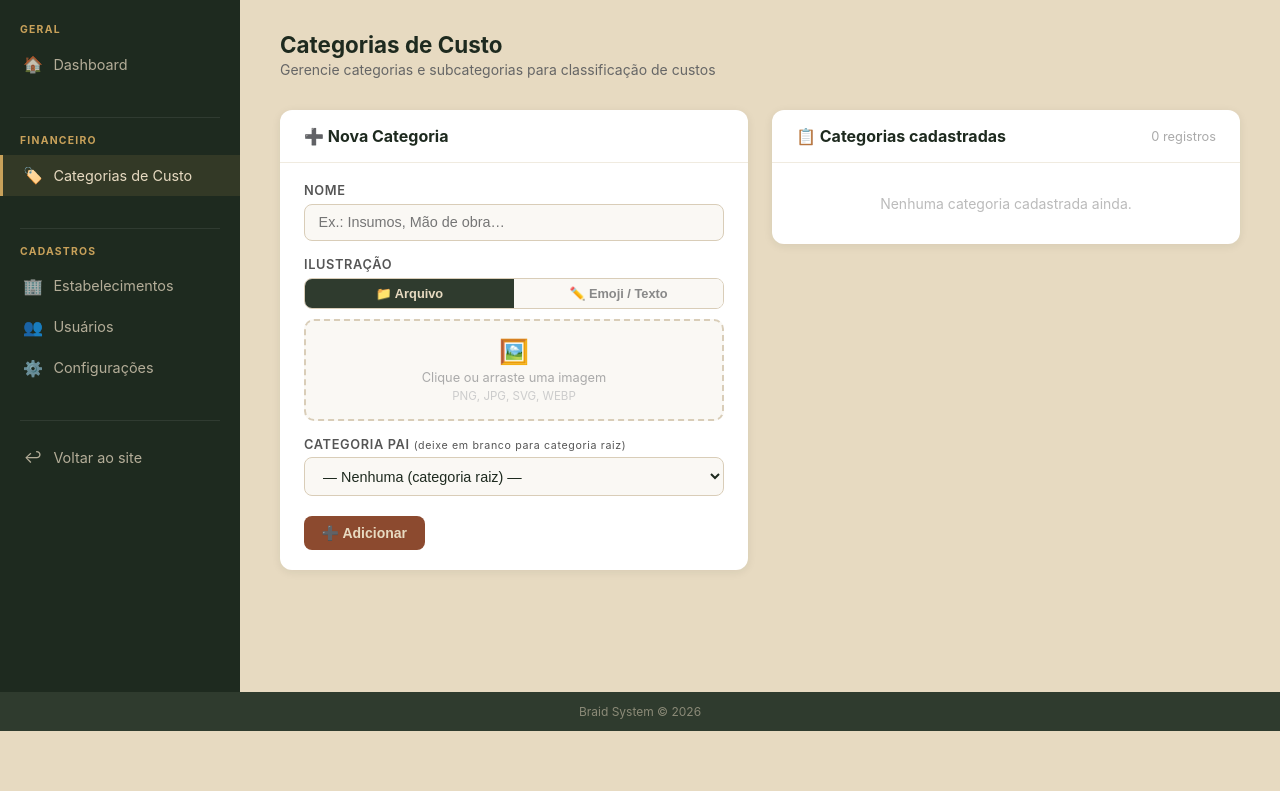
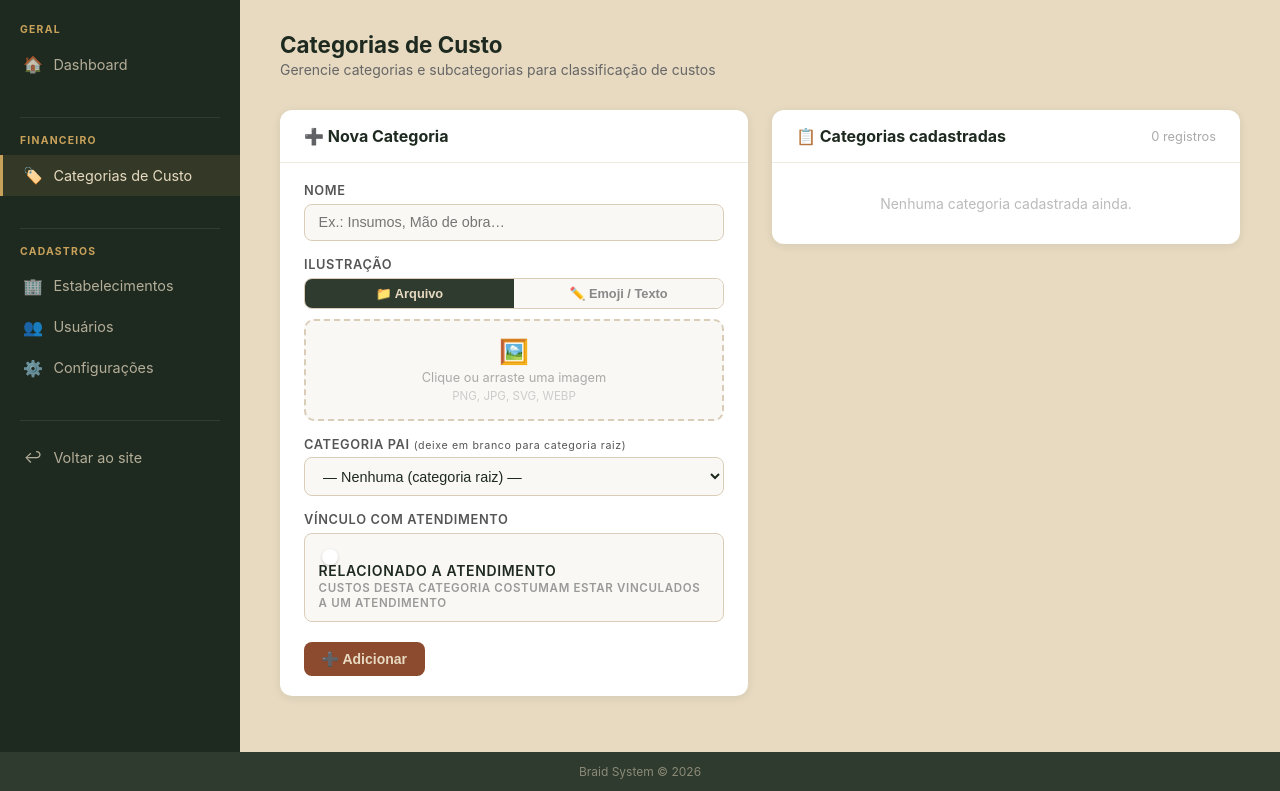
Before and after one commit to welder60/braid_system, a Django app: page /admin-painel/categorias-custo/ in a window 1280 px wide. Shown: the part 69-860 px from the top of the page. Before the commit the page ends 800 px from the top, so only its background shows below. Run offline with Django 5.2, Linux system fonts and the light colour scheme; data that the repository does not hold is empty.

Commit message:
Add vinculado_atendimento to CategoriaCusto
Introduce a boolean field `vinculado_atendimento` on CategoriaCusto (with migration) to indicate categories typically linked to an atendimento. Update model and add migration 0002. Wire up create/edit views to read the checkbox (`request.POST.get('vinculado_atendimento') == 'on'`) and save the flag. Update the categorias_custo template: add toggle switch styles and form input, and show an "Atendimento" column with indicator icons for categories and subcategories.

```diff
--- a/braid_system/core/models/custo.py
+++ b/braid_system/core/models/custo.py
@@ -13,6 +13,10 @@ class CategoriaCusto(models.Model):
         on_delete=models.SET_NULL,
         related_name='subcategorias',
         db_column='id_nivel_superior',
+    )
+    vinculado_atendimento = models.BooleanField(
+        default=False,
+        help_text='Indica que custos desta categoria costumam estar associados a um atendimento.',
     )
 
     class Meta:
--- a/braid_system/core/templates/core/categorias_custo.html
+++ b/braid_system/core/templates/core/categorias_custo.html
@@ -309,6 +309,44 @@
       font-size: 0.875rem;
     }
 
+    /* ── Toggle switch ── */
+    .toggle-row {
+      display: flex;
+      align-items: center;
+      gap: 0.75rem;
+      padding: 0.65rem 0.85rem;
+      border: 1px solid #d9cdb8;
+      border-radius: 8px;
+      background: #faf8f4;
+      cursor: pointer;
+    }
+    .toggle-row input[type="checkbox"] { display: none; }
+    .toggle-track {
+      width: 40px;
+      height: 22px;
+      border-radius: 22px;
+      background: #d0c9b8;
+      position: relative;
+      flex-shrink: 0;
+      transition: background 0.2s;
+    }
+    .toggle-track::after {
+      content: '';
+      position: absolute;
+      top: 3px;
+      left: 3px;
+      width: 16px;
+      height: 16px;
+      border-radius: 50%;
+      background: #fff;
+      transition: left 0.2s;
+      box-shadow: 0 1px 3px rgba(0,0,0,0.2);
+    }
+    .toggle-row input:checked + .toggle-track { background: var(--color-moss); }
+    .toggle-row input:checked + .toggle-track::after { left: 21px; }
+    .toggle-label { font-size: 0.875rem; color: var(--color-forest); line-height: 1.3; }
+    .toggle-label small { display: block; font-size: 0.72rem; color: #999; }
+
     /* ── Modal de confirmação ── */
     .modal-overlay {
       display: none;
@@ -522,6 +560,23 @@
                 </select>
               </div>
 
+              <div class="form-group">
+                <label>Vínculo com atendimento</label>
+                <label class="toggle-row" for="vinculado_atendimento">
+                  <input
+                    type="checkbox"
+                    id="vinculado_atendimento"
+                    name="vinculado_atendimento"
+                    {% if editando and editando.vinculado_atendimento %}checked{% endif %}
+                  >
+                  <span class="toggle-track"></span>
+                  <span class="toggle-label">
+                    </br>Relacionado a atendimento
+                    <small>Custos desta categoria costumam estar vinculados a um atendimento</small>
+                  </span>
+                </label>
+              </div>
+
               <div class="form-actions">
                 <button type="submit" class="btn btn-primary">
                   {% if editando %}💾 Salvar alterações{% else %}➕ Adicionar{% endif %}
@@ -549,6 +604,7 @@
               <tr>
                 <th>Categoria</th>
                 <th>Tipo</th>
+                <th style="text-align:center;">Atendimento</th>
                 <th style="text-align:right;">Ações</th>
               </tr>
             </thead>
@@ -569,6 +625,13 @@
                   </strong>
                 </td>
                 <td></td>
+                <td style="text-align:center;">
+                  {% if cat.vinculado_atendimento %}
+                    <span title="Vinculado a atendimento" style="font-size:1rem;">✅</span>
+                  {% else %}
+                    <span title="Não vinculado" style="color:#ddd;font-size:1rem;">—</span>
+                  {% endif %}
+                </td>
                 <td>
                   <div class="td-actions" style="justify-content:flex-end;">
                     <a href="{% url 'categoria_custo_editar' cat.pk %}" class="btn btn-secondary btn-sm">✏️ Editar</a>
@@ -597,6 +660,13 @@
                   </span>
                 </td>
                 <td><span class="badge-sub">subcategoria</span></td>
+                <td style="text-align:center;">
+                  {% if sub.vinculado_atendimento %}
+                    <span title="Vinculado a atendimento" style="font-size:1rem;">✅</span>
+                  {% else %}
+                    <span title="Não vinculado" style="color:#ddd;font-size:1rem;">—</span>
+                  {% endif %}
+                </td>
                 <td>
                   <div class="td-actions" style="justify-content:flex-end;">
                     <a href="{% url 'categoria_custo_editar' sub.pk %}" class="btn btn-secondary btn-sm">✏️ Editar</a>
--- a/braid_system/core/views.py
+++ b/braid_system/core/views.py
@@ -74,11 +74,16 @@ def categoria_custo_criar(request):
         ilustracao = _salvar_ilustracao(request)
         pai_id = request.POST.get('nivel_superior') or None
 
+        vinculado_atendimento = request.POST.get('vinculado_atendimento') == 'on'
+
         if not nome:
             messages.error(request, 'O nome é obrigatório.')
         else:
             pai = get_object_or_404(CategoriaCusto, pk=pai_id) if pai_id else None
-            CategoriaCusto.objects.create(nome=nome, ilustracao=ilustracao, nivel_superior=pai)
+            CategoriaCusto.objects.create(
+                nome=nome, ilustracao=ilustracao,
+                nivel_superior=pai, vinculado_atendimento=vinculado_atendimento,
+            )
             messages.success(request, f'Categoria "{nome}" criada com sucesso!')
             return redirect('categorias_custo')
 
@@ -93,6 +98,8 @@ def categoria_custo_editar(request, pk):
         ilustracao = _salvar_ilustracao(request, atual=categoria.ilustracao)
         pai_id = request.POST.get('nivel_superior') or None
 
+        vinculado_atendimento = request.POST.get('vinculado_atendimento') == 'on'
+
         if not nome:
             messages.error(request, 'O nome é obrigatório.')
         else:
@@ -103,6 +110,7 @@ def categoria_custo_editar(request, pk):
             categoria.nome = nome
             categoria.ilustracao = ilustracao
             categoria.nivel_superior = pai
+            categoria.vinculado_atendimento = vinculado_atendimento
             categoria.save()
             messages.success(request, f'Categoria "{nome}" atualizada.')
             return redirect('categorias_custo')
```
Also changed, not shown: braid_system/core/migrations/0002_categoriacusto_vinculado_atendimento.py (added).
